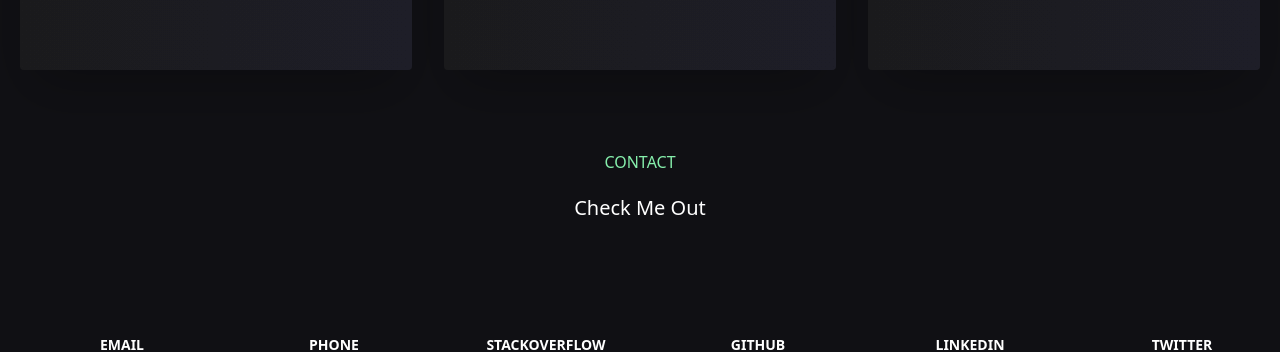
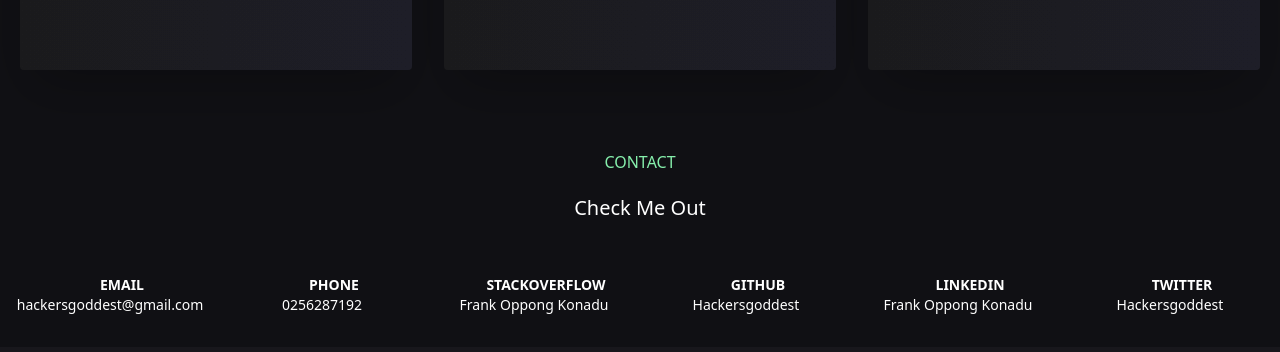
Before and after one commit to Hackersgoddest/my-portfolio, a Vue app: page / in a window 1280 px wide. Shown: the part 2133-2485 px from the top of the page. Built offline with nearby package versions, Linux system fonts and the light colour scheme; some icons are missing.

Commit message:
modify contact section padding

```diff
--- a/src/contact/ContactHeader.vue
+++ b/src/contact/ContactHeader.vue
@@ -1,6 +1,6 @@
 <template>
   <div
-    class="flex flex-col justify-center items-center bg-[#101014] pt-20 pb-20"
+    class="flex flex-col justify-center items-center bg-[#101014] pt-20 pb-2 lg:pb-5"
   >
     <n-h4 class="text-green-300 mb-1"> CONTACT </n-h4>
     <n-p class="text-xl font-normal mb-1 text-white">Check Me Out</n-p>
```
